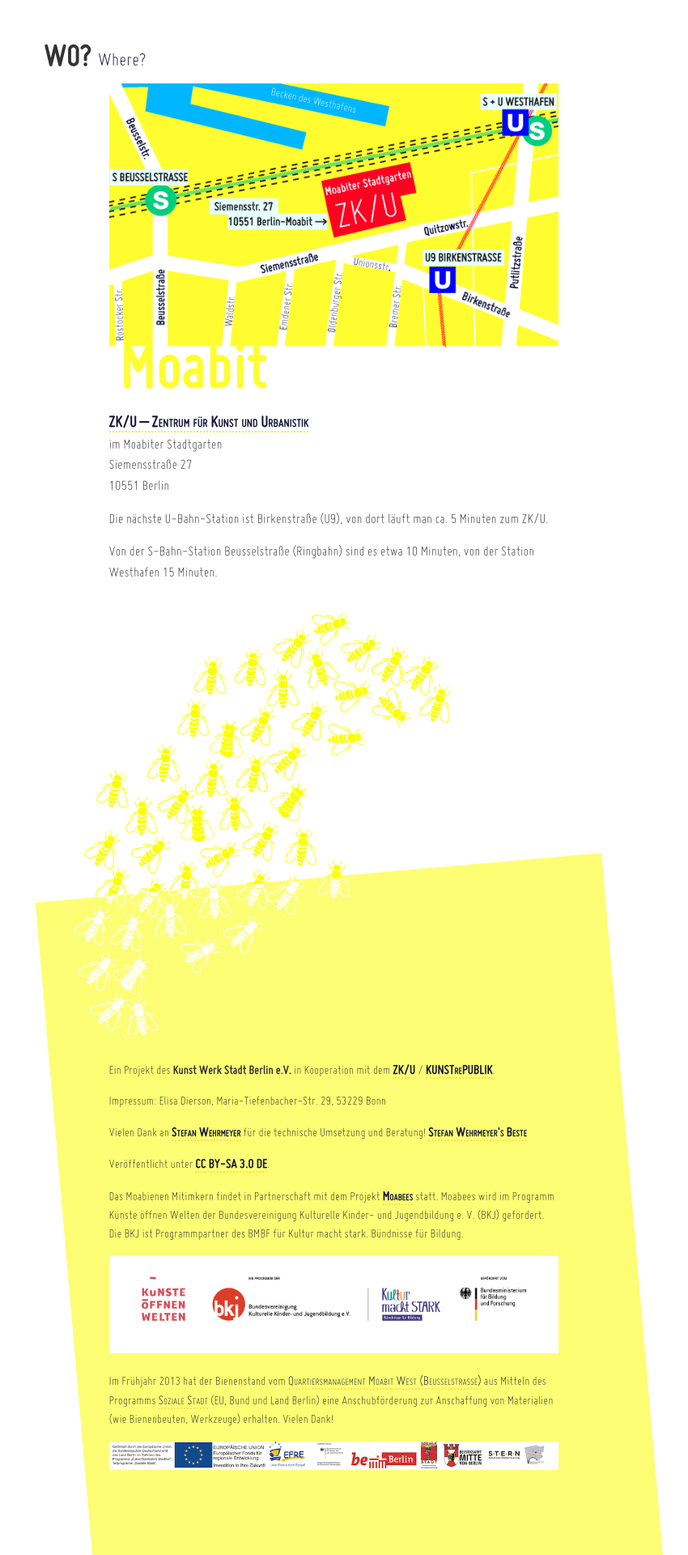
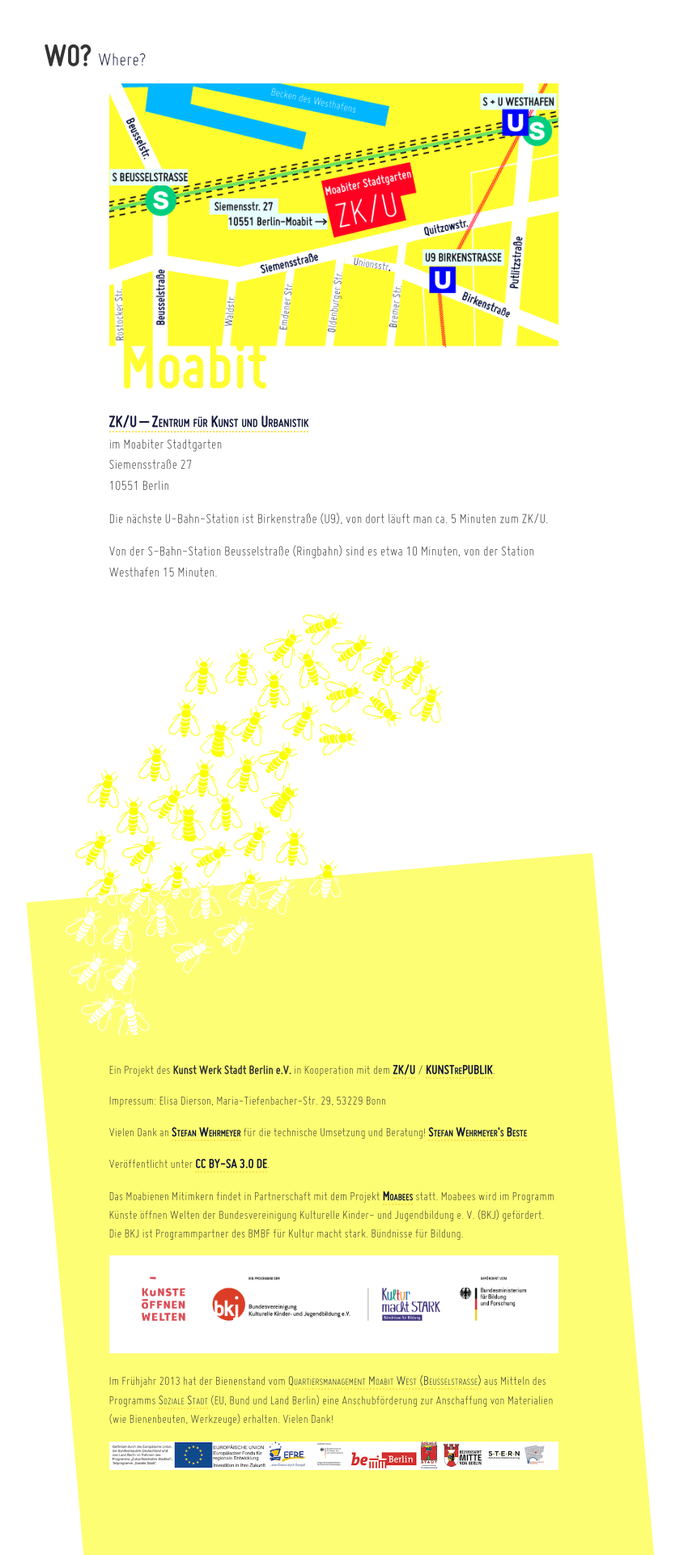
Before and after one commit to dieda/moabienen.berlin-bienenstadt.de, a Jekyll site: the page built from index.html, in a window 1280 px wide. Shown: the part 2431-4351 px from the top of the page at 81% size, without its empty margins (228-1078 px from the left). Built offline with Jekyll 4.4.1, drawn with Linux system fonts in a browser that asks for light colours.

Commit message:
Changed css (Footer layout)

```diff
--- a/css/moabienen.css
+++ b/css/moabienen.css
@@ -236,7 +236,7 @@
 .footer-container .background {
   position: absolute;
   width: 120%;
-  left: -6%;
+  left: -8%;
   bottom: -10%;
   height: 955px;
   background-color: #FDFE73;
```
